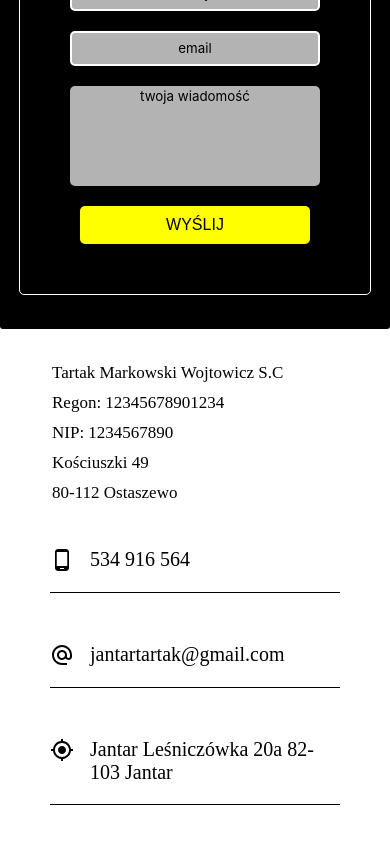
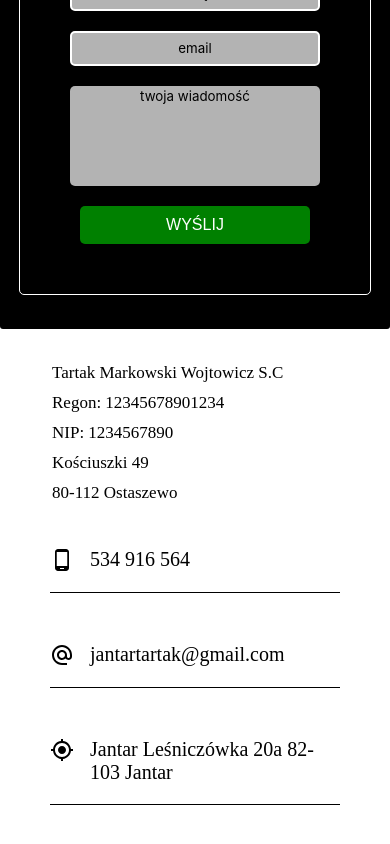
Before and after one commit to MaciejPtaszynski/tartakMain, a React (Create React App) app: page / in a window 390 px wide. Shown: the part 5486-6330 px from the top of the page. Built offline with nearby package versions, Linux system fonts and the light colour scheme.

Commit message:
add moving title

```diff
--- a/src/components/ContactForm/ContactForm.css
+++ b/src/components/ContactForm/ContactForm.css
@@ -30,8 +30,7 @@
 
 input:focus {
     background-color: white;
-    outline: black;
-    border: 2px solid black;
+    outline: none;
 }
 
 textarea {
@@ -91,7 +90,7 @@ textarea:focus {
     }
 
     .input:focus {
-        border: 2px solid yellow;
+        border: 2px solid green;
     }
 
     textarea {
@@ -101,7 +100,7 @@ textarea:focus {
     }
 
     textarea:focus {
-        border: 2px solid yellow;
+        border: 2px solid green;
     }
 
     .formTitle {
@@ -111,8 +110,8 @@ textarea:focus {
     }
 
     .btn {
-        background-color: yellow;
-        color: black;
+        background-color: green;
+        color: white;
         text-transform: uppercase;
         margin: 0 auto;
     }
```
